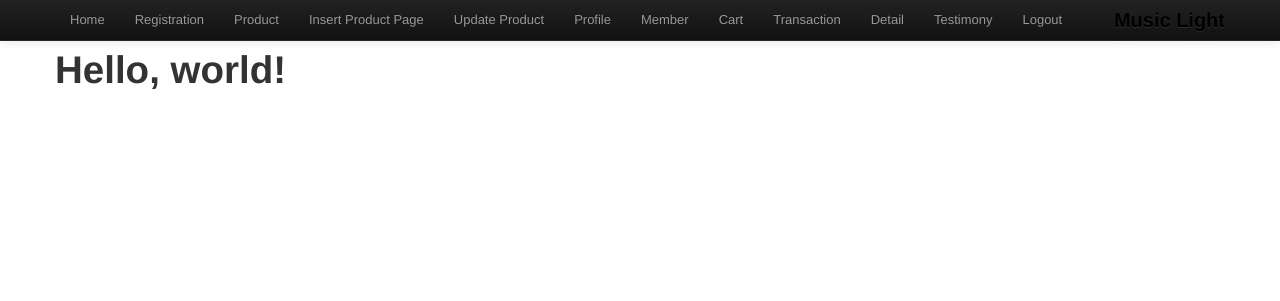
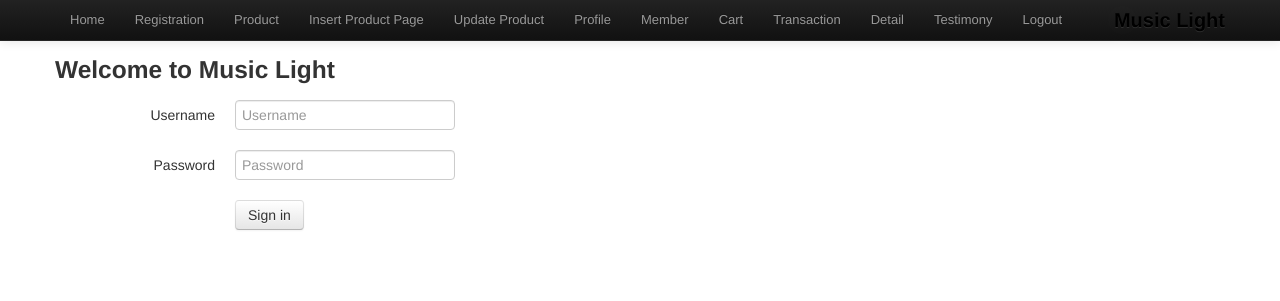
Before and after one commit to realodix/WBPL-MusicLight, a PHP site: page / in a window 1280 px wide. Shown: the top 301 px of the page. Run offline with PHP 8.4, Linux system fonts and the light colour scheme.

Commit message:
Home: Menambah isi konten

```diff
--- a/index.php
+++ b/index.php
@@ -69,7 +69,31 @@
     </div>
 
 <div class="container">
-	<h1>Hello, world!</h1>
+
+	<h3>Welcome to Music Light</h3>
+
+	<form class="form-horizontal">
+		<div class="control-group">
+			<label class="control-label" for="inputUsername">Username</label>
+			<div class="controls">
+				<input type="text" id="inputUsername" placeholder="Username">
+			</div>
+		</div>
+
+		<div class="control-group">
+			<label class="control-label" for="inputPassword">Password</label>
+			<div class="controls">
+				<input type="password" id="inputPassword" placeholder="Password">
+			</div>
+		</div>
+
+		<div class="control-group">
+			<div class="controls">
+				<button type="submit" class="btn">Sign in</button>
+			</div>
+		</div>
+    </form>
+
 </div>
 </body>
 </html>
```
